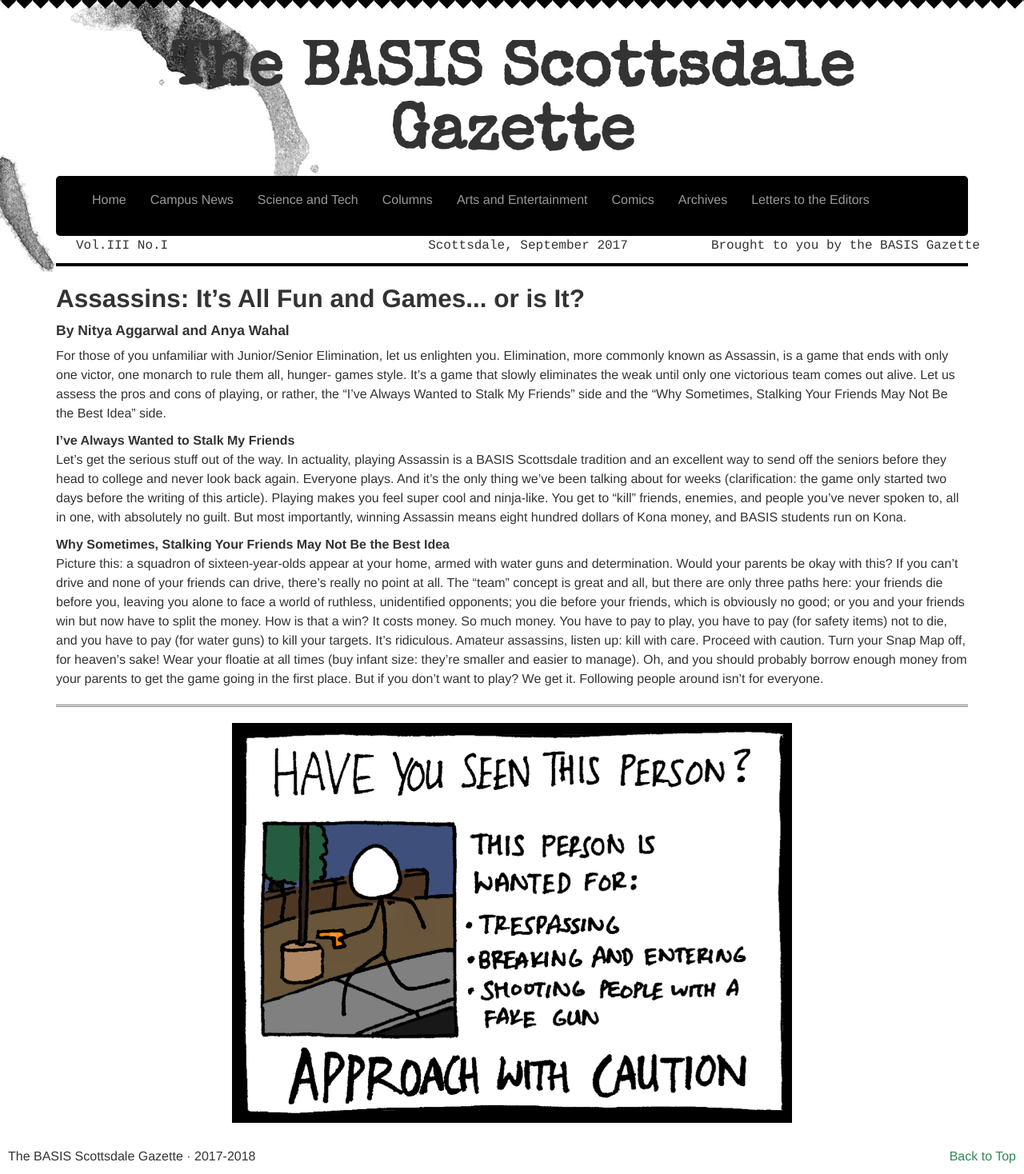
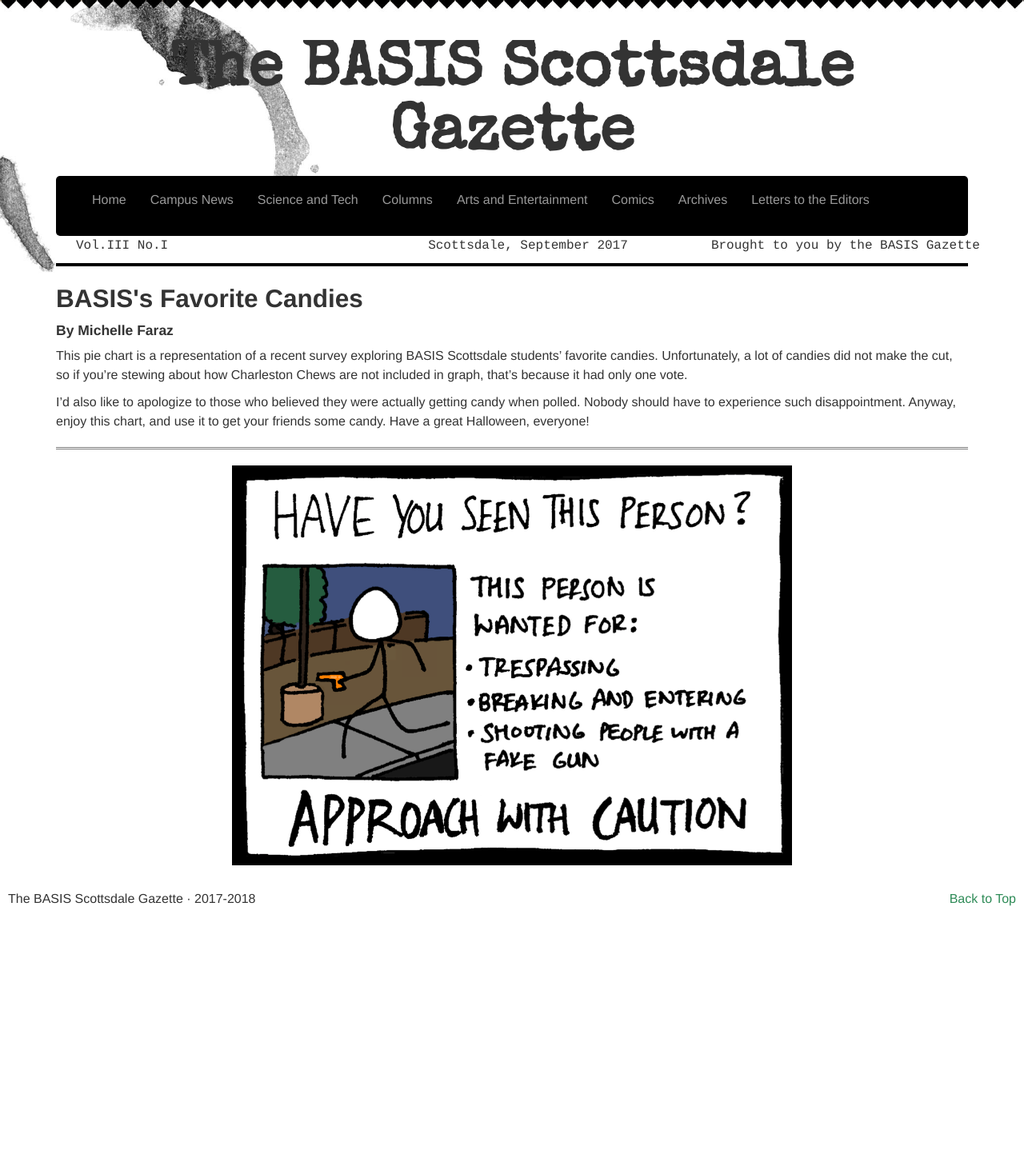
Before and after one commit to Awake99/Awake99.github.io, a Jekyll site: the page built from campus/_posts/2017-09-29-assassins.md, in a window 1280 px wide. Shown: the whole page at 80% size. Built offline with Jekyll 4.4.1, drawn with Linux system fonts in a browser that asks for light colours; nearby versions of some CDN libraries; after the commit the page ends 1146 px from its top, so only the background shows below that.

Commit message:
Update 2017-09-29-assassins.md

```diff
--- a/campus/_posts/2017-09-29-assassins.md
+++ b/campus/_posts/2017-09-29-assassins.md
@@ -1,26 +1,15 @@
 ---
 layout: article
 image: /img/5.png
-title: "Assassins: It’s All Fun and Games... or is It? "
-excerpt: "For those of you unfamiliar with Junior/Senior Elimination, let us enlighten you. Elimination, more commonly known as Assassin, is a game that ends with only one victor, one monarch to rule them all, hunger- games style. It’s a game that slowly eliminates the weak until only one victorious team comes out alive."
+title: "BASIS's Favorite Candies"
+excerpt: "This pie chart is a representation of a recent survey exploring BASIS Scottsdale students’ favorite candies. Unfortunately, a lot of candies did not make the cut, so if you’re stewing about how Charleston Chews are not included in graph, that’s because it had only one vote."
 ---
 
-<h2>Assassins: It’s All Fun and Games... or is It?</h2>
-<h4>By Nitya Aggarwal and Anya Wahal</h4>
+<h2>BASIS's Favorite Candies</h2>
+<h4>By Michelle Faraz</h4>
 
-For those of you unfamiliar with Junior/Senior Elimination, let us enlighten you. Elimination, more commonly known as Assassin, is a game that ends with only one victor, one monarch to rule them all, hunger- games style. It’s a game that slowly eliminates the weak until only one victorious team comes out alive. Let us assess the pros and cons of playing, or rather, the “I’ve Always Wanted to Stalk My Friends” side and the “Why Sometimes, Stalking Your Friends May Not Be the Best Idea” side.
+This pie chart is a representation of a recent survey exploring BASIS Scottsdale students’ favorite candies. Unfortunately, a lot of candies did not make the cut, so if you’re stewing about how Charleston Chews are not included in graph, that’s because it had only one vote.
 
-<strong>I’ve Always Wanted to Stalk My Friends</strong><br/>
-Let’s get the serious stuff out of the way. In actuality, playing Assassin is a BASIS Scottsdale tradition and an excellent way to send off the seniors before they head to college and never look back again.
-Everyone plays. And it’s the only thing we’ve been talking about for weeks (clarification: the game only started two days before the writing of this article).
-Playing makes you feel super cool and ninja-like. You get to “kill” friends, enemies, and people you’ve never spoken to, all in one, with absolutely no guilt.
-But most importantly, winning Assassin means eight hundred dollars of Kona money, and BASIS students run on Kona.
-
-<strong>Why Sometimes, Stalking Your Friends May Not Be the Best Idea</strong><br/>
-Picture this: a squadron of sixteen-year-olds appear at your home, armed with water guns and determination. Would your parents be okay with this?
-If you can’t drive and none of your friends can drive, there’s really no point at all.
-The “team” concept is great and all, but there are only three paths here: your friends die before you, leaving you alone to face a world of ruthless, unidentified opponents; you die before your friends, which is obviously no good; or you and your friends win but now have to split the money. How is that a win?
-It costs money. So much money. You have to pay to play, you have to pay (for safety items) not to die, and you have to pay (for water guns) to kill your targets. It’s ridiculous.
-Amateur assassins, listen up: kill with care. Proceed with caution. Turn your Snap Map off, for heaven’s sake! Wear your floatie at all times (buy infant size: they’re smaller and easier to manage). Oh, and you should probably borrow enough money from your parents to get the game going in the first place. But if you don’t want to play? We get it. Following people around isn’t for everyone.
+I’d also like to apologize to those who believed they were actually getting candy when polled. Nobody should have to experience such disappointment. Anyway, enjoy this chart, and use it to get your friends some candy. Have a great Halloween, everyone!
 
 <hr style="border-color:#7D7D7D;height:0.5px;">
```
